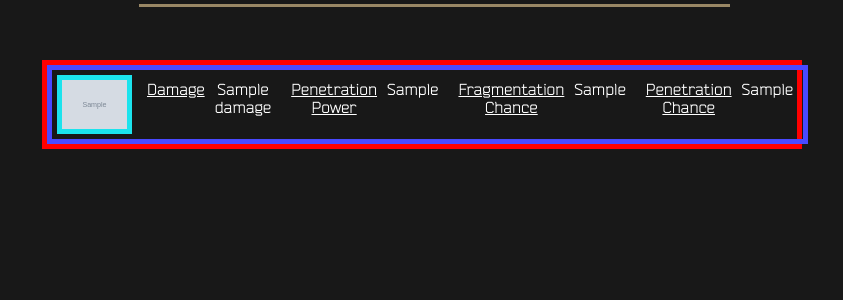
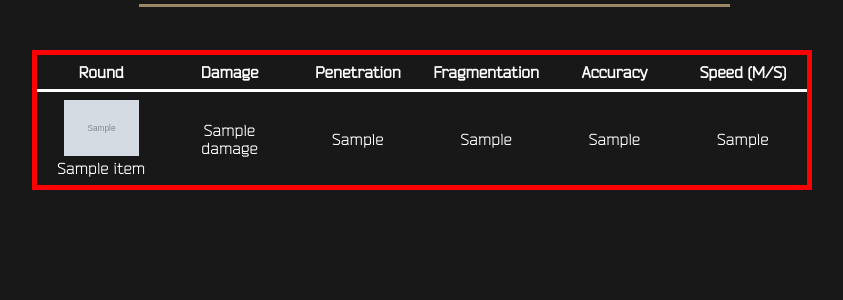
Before and after one commit to NathanSteinway/EFT_Helper, a Flask app: page /ammo in a window 1280 px wide. Shown: the part 36-336 px from the top of the page, without its empty margins (218-1061 px from the left). Run offline with Flask 3, Linux system fonts and the light colour scheme; tables that the repository leaves empty hold one stand-in row (values such as "Sample post"); grey boxes marked "Sample" are stand-in pictures; a database or web service that is not in the repository returns one stand-in record (values such as "Sample title"); data that the repository does not hold is empty.

Commit message:
refactored ammo page styling and delivery of template variable

```diff
--- a/server.py
+++ b/server.py
@@ -197,7 +197,8 @@ def ammo():
                             damage
                             penetrationPower
                             fragmentationChance
-                            penetrationChance
+                            accuracyModifier
+                            initialSpeed
                         }
                     }
             }
@@ -206,7 +207,7 @@ def ammo():
     """
 
     result = run_query(new_query)
-    return render_template("ammo.html", result=result)
+    return render_template("ammo.html", ammunition_list=result['data']['ammo'])
 
 @app.route("/armor")
 def armor():
--- a/static/styles.css
+++ b/static/styles.css
@@ -173,31 +173,29 @@ main h1 {
 }
 
 .ammo-box {
-    display: grid;
-    margin:10px;
-    grid-template-columns: repeat(1, 1fr);
     border: 5px solid red;
 }
 
-.ammo-details {
-display:flex;
-    border: 5px solid rgb(73, 73, 255);
+table {
+    width: 100%;
+    border-collapse: collapse;
+    table-layout: fixed;
 }
 
-.ammo-info {
-    display:flex;
+th, td {
+    padding: 8px;
     text-align: center;
-    margin: 5px;
 }
 
-.ammo-info p {
-    margin:5px;
+th {
+    border-bottom: 3px solid white;
 }
 
-.ammo-info p:first-child {
-    text-decoration: underline;
+/* zebra stripes */
+tr:nth-child(even) {
+    background-color: #2c2c2c;
 }
 
-.baseImg {
-    border: 5px solid rgb(27, 227, 237);
+tr:hover {
+    cursor: pointer;
 }
--- a/templates/ammo.html
+++ b/templates/ammo.html
@@ -11,32 +11,36 @@
 
     <div class="ammo-box">
 
-        {% for ammunition in result.data.ammo %}
+        <table>
+            <thead>
+                <tr>
+                    <th>Round</th>
+                    <th>Damage</th>
+                    <th>Penetration</th>
+                    <th>Fragmentation</th>
+                    <th>Accuracy</th>
+                    <th>Speed (M/S)</th>
+                </tr>
+            </thead>
+            <tbody>
+                {% for ammunition in ammunition_list %}
+                    <tr>
+                        <td>
 
-            <div class="ammo-details">
-                <div class="ammo-info">
-                    <img class="baseImg" src="{{ammunition.item.baseImageLink}}" style="width: 75px">
-                </div>
-                <div class="ammo-info">
-                    <p>Damage</p>
-                    <p>{{ ammunition.item.properties.damage }}</p>
-                </div>
-                <div class="ammo-info">
-                    <p>Penetration Power</p>
-                    <p>{{ ammunition.item.properties.penetrationPower }}</p>
-                </div>
-                <div class="ammo-info">
-                    <p>Fragmentation Chance</p>
-                    <p> {{ ammunition.item.properties.fragmentationChance }}</p>
-                </div>
-                <div class="ammo-info">
-                    <p>Penetration Chance</p>
-                    <p>{{ ammunition.item.properties.penetrationChance }}</p>
-                </div>
-            </div>
-        {% endfor %}
+                            <img class="baseImg" src="{{ammunition.item.baseImageLink}}" style="width: 75px">
+                            <p>{{ammunition.item.name}}</p>
+                        </td>
+                        <td>{{ ammunition.item.properties.damage }}</td>
+                        <td>{{ ammunition.item.properties.penetrationPower }}</td>
+                        <td>{{ ammunition.item.properties.fragmentationChance }}</td>
+                        <td>{{ ammunition.item.properties.accuracyModifier }}</td>
+                        <td>{{ ammunition.item.properties.initialSpeed }}</td>
+                    </tr>
+                {% endfor %}
+            </tbody>
+        </table>
+
     </div>
-
 
 </main>
 {% endblock content %}
```
